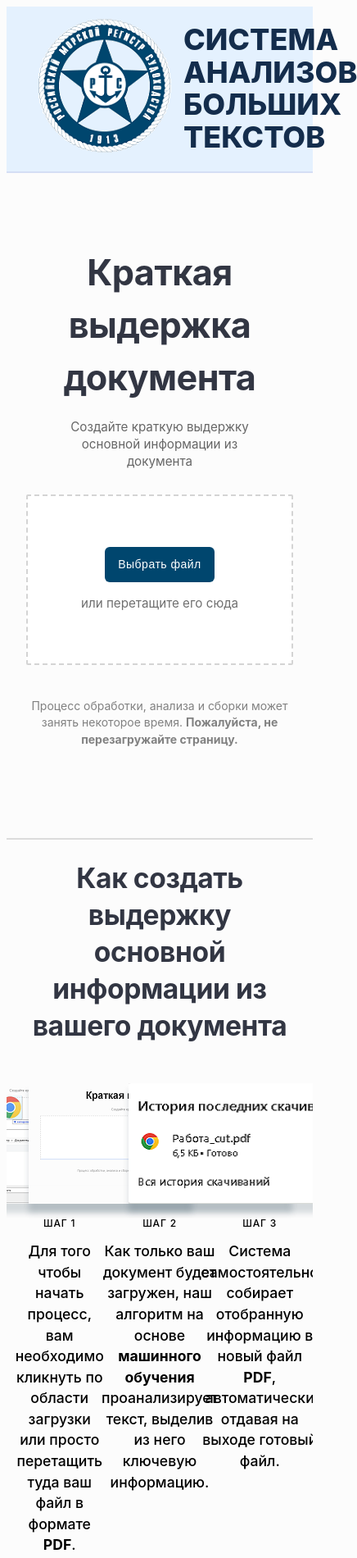
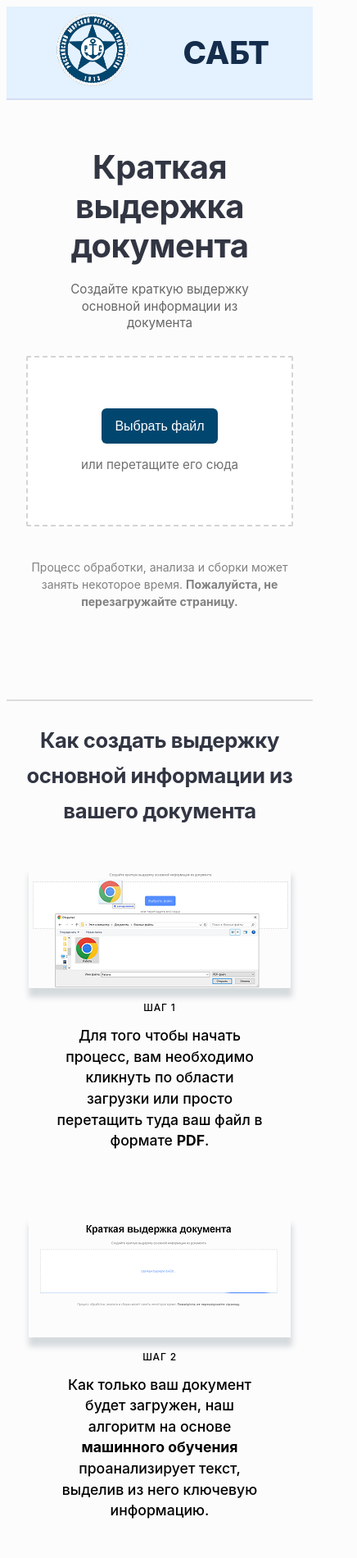
Before and after one commit to g3tawayfrom/PDF_Summarization, a plain HTML site: page index.html in a window 390 px wide. Shown: the top 1900 px of the page at 82% size, 436 px wide, since content can reach past the window. Drawn offline with Linux system fonts and the light colour scheme.

Commit message:
реализована мобильная версия сервиса, добавлены элементы responsive design

```diff
--- a/css/style.css
+++ b/css/style.css
@@ -108,7 +108,7 @@ div {
 }
 
 .m_section {
-    margin-bottom: 6.4rem;
+    margin-bottom: 6rem;
     border-top: 2px solid gainsboro;
 }
 
@@ -302,3 +302,91 @@ div {
     padding: 0 .5rem;
     text-align: center;
 }
+
+@media screen and (max-width: 950px) {
+    .m_section {
+        margin-bottom: 2.4rem;
+    }
+
+    .s_box {
+        display: block
+    }
+
+    .s_step {
+        width: 100%;
+        margin-bottom: 3rem;
+        padding: 0 .05rem 2rem
+    }
+
+    .s_step_title {
+        padding: 0 2rem
+    }
+}
+
+@media screen and (max-width: 700px) {
+    .h_header {
+        font-size: 2rem;
+    }
+}
+
+@media screen and (max-width: 635px) {
+    .h_header {
+        justify-content: space-around;
+        font-size: 3.6rem;
+    }
+}
+
+@media screen and (max-width: 525px) {
+    .m_header>h2 {
+        font-size: 2.5rem;
+        line-height: 3rem;
+        word-break: break-word
+    }
+
+    .t_header {
+        font-size: 1.6rem;
+        font-weight: 700;
+        line-height: 2.7rem
+    }
+
+    .f_upload {
+        padding: 0
+    }
+
+    .f_button {
+        font-size: 1rem;
+        letter-spacing: normal
+    }
+}
+
+@media screen and (max-width: 465px) {
+    header {
+        margin-bottom: 3.6rem;
+    }
+
+    .h_header {
+        font-size: 2.4rem;
+    }
+
+    .h_header>div {
+        width: 40%;
+    }
+
+    .h_header>div>a>img {
+        width: 100%;
+    }
+}
+
+@media screen and (max-width: 400px) {
+    .h_header>div {
+        width: 32%;
+    }
+
+    .h_header>div>a>img {
+        width: 100%;
+    }
+}
+
+#h_name {
+    justify-content: center;
+}
--- a/index.html
+++ b/index.html
@@ -3,6 +3,7 @@
 <head>
     <meta charset="UTF-8">
     <link rel="stylesheet" type="text/css" href="css/style.css"/>
+    <meta name="viewport" content="width=device-width, initial-scale=1.0">
     <script src="js/main.js"></script>
     <title>САБТ</title>
 </head>
@@ -10,7 +11,7 @@
     <header>
         <div class="h_header">
             <div><a href="index.html"><img src="content/logo.png" alt=""></a></div>
-            <span>СИСТЕМА АНАЛИЗОВ БОЛЬШИХ ТЕКСТОВ</span>
+            <span id="h_name">СИСТЕМА АНАЛИЗОВ БОЛЬШИХ ТЕКСТОВ</span>
         </div>
     </header>
     <main>
--- a/js/main.js
+++ b/js/main.js
@@ -7,6 +7,28 @@
         }
     }
 }*/
+
+window.addEventListener('load', () => {
+    const width = window.innerWidth;
+    const name = document.getElementById("h_name");
+
+    if (width <= 635) {
+        name.textContent =  "САБТ";
+    } else {
+        name.textContent =  "СИСТЕМА АНАЛИЗА БОЛЬШИХ ТЕКСТОВ";
+    }
+})
+
+window.addEventListener('resize', () => {
+    const width = window.innerWidth;
+    const name = document.getElementById("h_name");
+
+    if (width <= 635) {
+        name.textContent =  "САБТ";
+    } else {
+        name.textContent =  "СИСТЕМА АНАЛИЗА БОЛЬШИХ ТЕКСТОВ";
+    }
+})
 
 async function uploadFunc() {
     /*await waitingFile()
```
